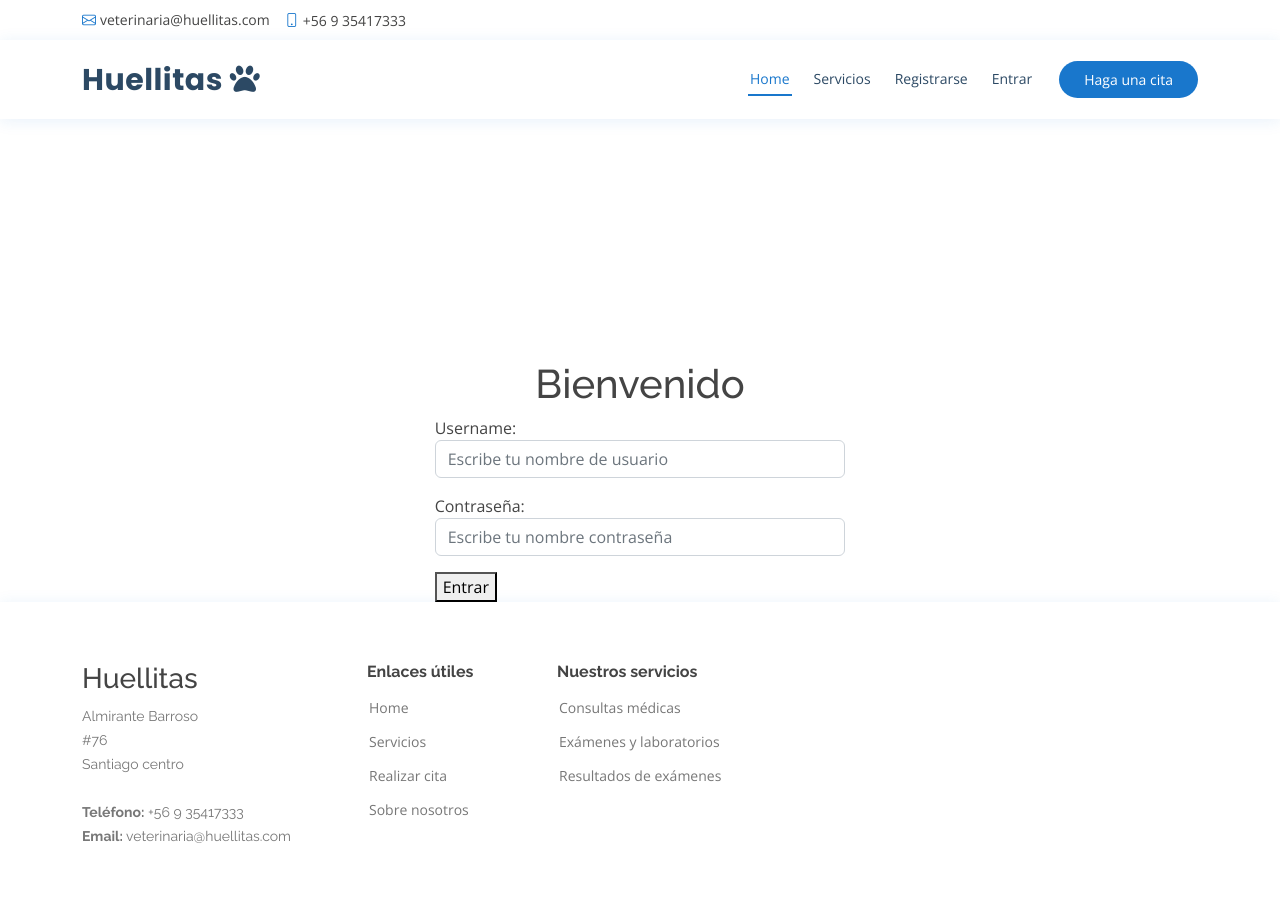
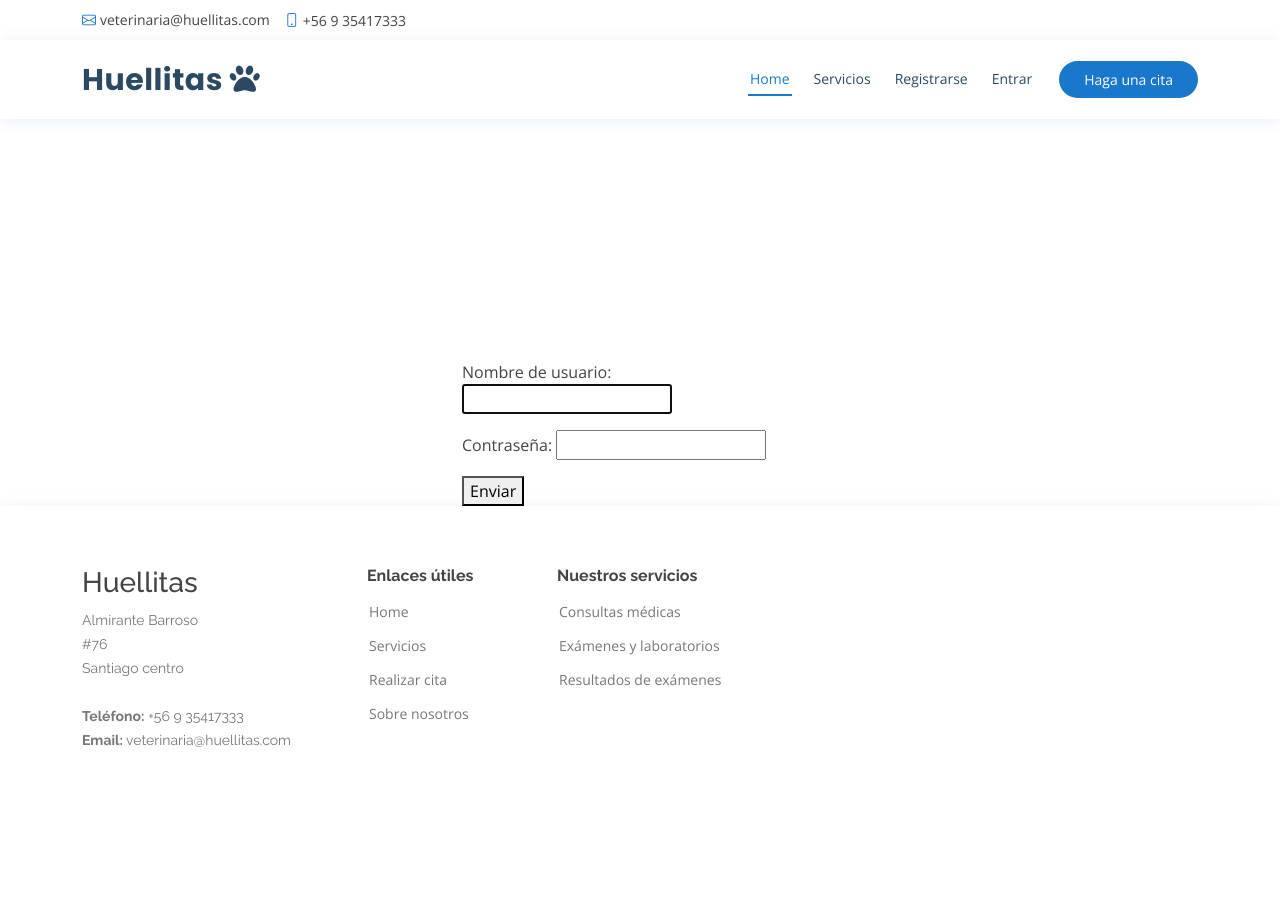
Before and after one commit to Baaaar4/huellitas, a Django app: page /signin in a window 1280 px wide. After the commit the page ends 747 px from the top, so only its background shows below. Run offline with Django 4.2, Linux system fonts and the light colour scheme; some libraries are stand-ins or nearby versions.

Commit message:
Se regresa formularios al estilo antiguo

```diff
--- a/veterinaria/models.py
+++ b/veterinaria/models.py
@@ -49,5 +49,5 @@ class Funcionario(models.Model):
 
 
 class Cargo(models.Model):
-    nombre_c = models.CharField(max_length=20)
+    nombre_c = models.CharField(max_length=20, null=True)
     descripcion_c = models.TextField(blank=True)
--- a/veterinaria/templates/signin.html
+++ b/veterinaria/templates/signin.html
@@ -1,11 +1,7 @@
 {% include "header.html" %}
 {% load static %}
 
-<main>
-
-    <div class="row">
-        <div class="col-md-4 offset-md-4 mt-200"
-            <form method="POST" class="card card-body">
+<main class="container">
 </br>
 </br>
 </br>
@@ -22,22 +18,13 @@
 </br>
 </br>
 
-                <h1 class= "text-center"> Bienvenido</h1>
-                {{error}}
+   <div class="row">
+        <div class="col-md-4 offset-md-4 mt-200"
+                <form method="POST">
                     {% csrf_token %}
-                <div class="mb-3">
-                    <label for="username">Username:</label>
-                    <input type="text" name="username" id="username"
-                    class="form-control" placeholder="Escribe tu nombre de usuario">
-                </div>
-                <div class="mb-3">
-                    <label for="password">Contraseña:</label>
-                    <input type="password" name="password" id="password"
-                    class="form-control" placeholder="Escribe tu nombre contraseña">
-
-                </div>
-
-                <button> Entrar </button>
+                    {{form.as_p}}
+                    <button> Enviar </button>
+                </form>
             </form>
         </div>
     </div>
```
Lines whose indentation alone changed are shown as unchanged.
